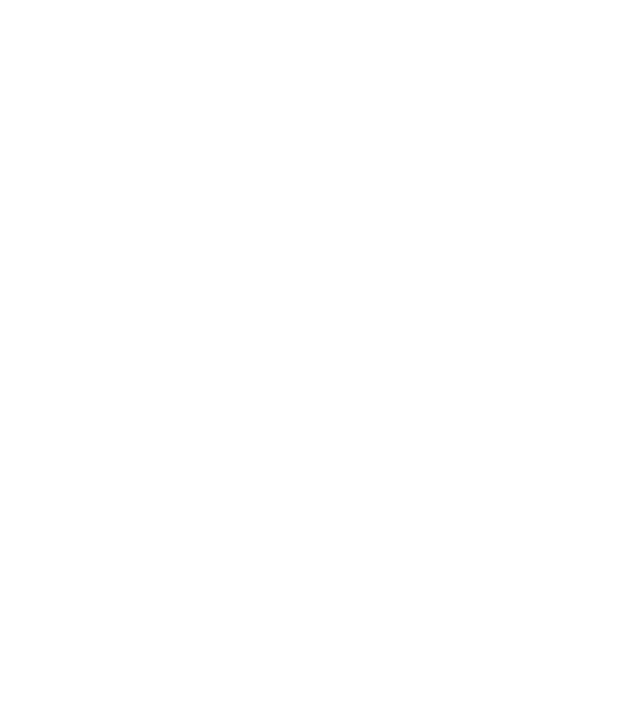
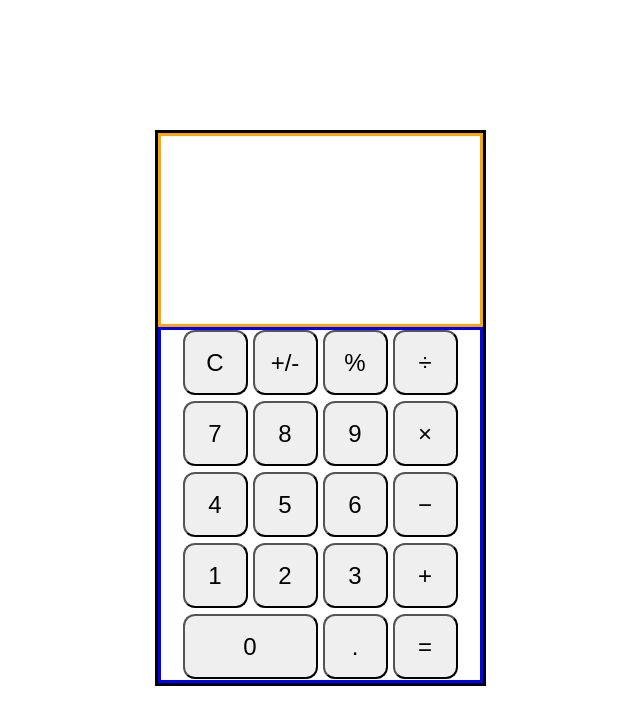
Before and after one commit to zcarter95/Calculator, a plain HTML site: page index.html in a window 1280 px wide. Shown: the whole page, without its empty margins (320-960 px from the left). Drawn offline with Linux system fonts and the light colour scheme.

Commit message:
beginning calculator layouts and created product function

```diff
--- a/index.html
+++ b/index.html
@@ -9,6 +9,31 @@
     <title>Document</title>
 </head>
 <body>
+    <div class="calculator">
+        <div class="screen">
 
+        </div>
+        <div class="buttons">
+            <button class="clear-button">C</button>
+            <button class="negative-button">+/-</button>
+            <button class="percent-button">%</button>
+            <button class="divide-button">&divide</button>
+            <button class="seven-button">7</button>
+            <button class="eight-button">8</button>
+            <button class="nine-button">9</button>
+            <button class="times-button">&times</button>
+            <button class="four-button">4</button>
+            <button class="five-button">5</button>
+            <button class="six-button">6</button>
+            <button class="minus-button">&minus;</button>
+            <button class="one-button">1</button>
+            <button class="two-button">2</button>
+            <button class="three-button">3</button>
+            <button class="plus-button">&plus;</button>
+            <button class="zero-button">0</button>
+            <button class="decimal-button">.</button>
+            <button class="equals-button">&equals;</button>
+        </div>
+    </div>
 </body>
 </html>
--- a/script.js
+++ b/script.js
@@ -0,0 +1,35 @@
+function add (num1, num2){
+    return num1 + num2;
+}
+
+function subtract (num1, num2){
+    return num1 - num2;
+}
+
+function multiply (num1, num2){
+    return num1 * num2;
+}
+
+function divide (num1, num2){
+    return num1 / num2;
+}
+
+function operate (operator, num1, num2){
+    let result;
+    switch (operator){
+        case add:
+            result = add(num1, num2);
+            return result;
+        case subtract:
+            result = subtract(num1, num2);
+            return result;
+        case multiply:
+            result = multiply(num1, num2);
+            return result;
+        case divide:
+            result = divide(num1, num2);
+            return result;
+    }
+}
+
+console.log(operate(divide, 2, 2))
--- a/style.css
+++ b/style.css
@@ -0,0 +1,40 @@
+body{
+    display: flex;
+    align-items: center;
+    justify-content: center;
+    height: 100vh;
+}
+
+.calculator {
+    display: flex;
+    border: solid black;
+    flex-direction: column;
+    width: 325px;
+    height: 550px;
+}
+
+.screen {
+    flex: 1;
+    height: 200px;
+    border: solid orange;
+}
+
+.buttons {
+    display: flex;
+    border: blue solid;
+    height: 350px;
+    flex-wrap: wrap;
+    justify-content: center;
+    gap: 5px;
+}
+
+button {
+    border-radius: 12px;
+    height: 65px;
+    width: 65px;
+    font-size: 24px;
+}
+
+.zero-button {
+    width: 135px;
+}
```
